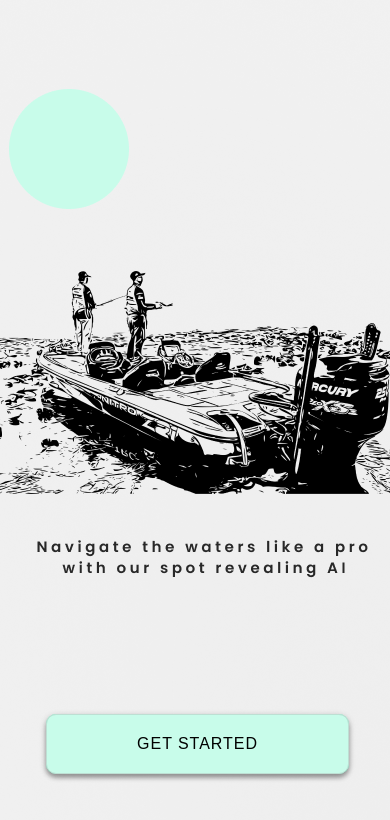
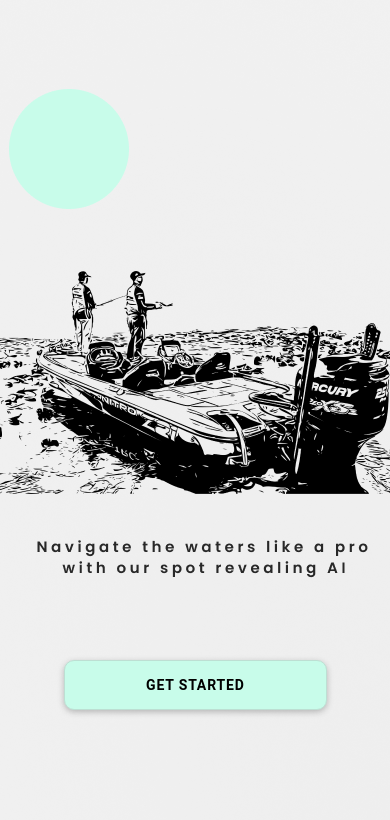
Before and after one commit to Tonikyy/chartAi-app, a React (Vite) app: page /splash in a window 390 px wide. Shown: the top 820 px of the page. Built offline with nearby package versions, Linux system fonts and the light colour scheme.

Commit message:
LogReg page+some tweaks for more responsive pages

```diff
--- a/package.json
+++ b/package.json
@@ -17,6 +17,7 @@
     "@capacitor/haptics": "5.0.6",
     "@capacitor/keyboard": "5.0.6",
     "@capacitor/status-bar": "5.0.6",
+    "@fontsource/poppins": "^5.0.8",
     "@ionic/react": "^7.0.0",
     "@ionic/react-router": "^7.0.0",
     "@types/react-router": "^5.1.20",
--- a/src/App.tsx
+++ b/src/App.tsx
@@ -1,9 +1,10 @@
 import { Redirect, Route } from 'react-router-dom';
 import { IonApp, IonRouterOutlet, setupIonicReact } from '@ionic/react';
 import { IonReactRouter } from '@ionic/react-router';
-import Home from './pages/Home';
 import SplashScreen from './pages/SplashScreen';
 import LogReg from './pages/logreg';
+import login from './pages/login';
+import register from './pages/register';
 /* Core CSS required for Ionic components to work properly */
 import '@ionic/react/css/core.css';
 
@@ -33,6 +34,8 @@ const App: React.FC = () => (
       <IonRouterOutlet>
         <Route path="/splash" component={SplashScreen} exact />
         <Route path="/logreg"  component={LogReg} exact />
+        <Route path="/login" component={login} />
+        <Route path="/register" component={register} />
         {/* Add other routes here */}
         <Redirect exact from="/" to="/splash" />
       </IonRouterOutlet>
--- a/src/pages/SplashScreen.css
+++ b/src/pages/SplashScreen.css
@@ -1,16 +1,18 @@
-.SplashScreen {
-    width: 390px;
-    height: 844px;
-    position: relative;
+
+  .taustasplash {
+    width: 100%;
+    height: 100vh;
+    display: flex;
+    flex-direction: column;
+    justify-content: center;
+    align-items: center;
     background: url('../images/splashscreen.png') no-repeat center center fixed;
     background-size: cover;
-    /* Add any other styles you need for the SplashScreen class */
   }
-
   @font-face {
     font-family: 'Poppins';
     src: url('../fonts/Poppins-Regular.woff') format('woff'); /* Update the path */
-    font-weight: normal;
+    font-weight: 500;
     font-style: normal;
   }
 
@@ -29,8 +31,25 @@
 
     --box-shadow: 0 2px 6px 0 rgb(0, 0, 0, 0.25);
 
-
-
+    --font-family: 'Poppins', sans-serif; /* Use the correct font-family name */
+    --font-weight: 500; /* Adjust the font weight as needed */
     --padding-top: 10px;
     --padding-bottom: 10px;
+
   }
+
+  .sisalto {
+    display: flex;
+    flex-direction: column;
+    align-items: center;
+  }
+
+  .splashbtn {
+    width: 200%;
+    height: 50px;
+    margin-bottom: auto;
+    margin-top: 400%;
+    margin-left: 50%;
+    margin-right: 50%;
+    position: relative;
+  }
--- a/src/pages/SplashScreen.tsx
+++ b/src/pages/SplashScreen.tsx
@@ -8,36 +8,20 @@ const SplashScreen: React.FC = () => {
   const history = useHistory();
 
   const handleButtonClick = () => {
+    console.log("-> logreg");
     // Navigate to the specific page
     history.push('/logreg');
     // Update '/my-page' with the actual path of your specific page
   };
 return (
-    <div className="SplashScreen">
+    <div className="taustasplash">
       {/* Your existing content */}
 
-      <div className="splashbtn">
+      <div className="sisalto">
         {/* ... */}
-        <IonButton
-  className="splashbtn"
-  style={{
-    width: 303,
-    height: 60,
-    left: 44,
-    top: 710,
-    position: 'absolute',
-    boxShadow: '0px 4px 4px rgba(0, 0, 0, 0.25)',
-    background: 'aquamarine',
-    borderRadius: 10,
-    fontFamily: 'sans-serif',
-    font: 'poppins',
-    fontSize: 16,
-    color: 'black',
-  }}
-  onClick={() => handleButtonClick()}
->
-  Get started
-</IonButton>
+        <IonButton className="splashbtn" onClick={() => handleButtonClick()}>
+          <b>Get started</b>
+        </IonButton>
       </div>
     </div>
   );
--- /dev/null
+++ b/src/pages/login.tsx
@@ -0,0 +1,12 @@
+import React from 'react';
+
+const Login: React.FC = () => {
+  return (
+    <div>
+      <h2>Login Page</h2>
+      {/* Your login form and logic go here */}
+    </div>
+  );
+};
+
+export default Login;
--- /dev/null
+++ b/src/pages/logreg.css
@@ -0,0 +1,76 @@
+.tausta {
+  width: 100%;
+  height: 100vh;
+  display: flex;
+  flex-direction: column;
+  justify-content: center;
+  align-items: center;
+  background: url('../images/lgnreg.png') no-repeat center center fixed;
+  background-size: cover;
+}
+
+.sisalto {
+  display: flex;
+  flex-direction: column;
+  align-items: center;
+}
+
+.logregbtn1 {
+  width: 300%;
+  height: 50px;
+  margin-bottom: auto;
+  margin-top: 550%;
+  position: relative;
+  margin-left: 50%;
+  margin-right: 50%;
+}
+.logregbtn2 {
+  width: 300%;
+  height: 50px;
+  margin-bottom: 80%;
+  margin-left: 50%;
+  margin-right: 50%;
+}
+
+@font-face {
+  font-family: 'Poppins';
+  src: url('../fonts/Poppins-Regular.woff') format('woff'); /* Update the path */
+  font-weight: normal;
+  font-style: normal;
+}
+
+ion-button {
+  --background: #C8FCEA;
+  --background-hover: #658378;
+  --background-activated: #C8FCEA;
+  --background-focused: #C8FCEA;
+
+  --color: #000000;
+
+  --border-radius: 10px;
+  --border-color: #bddfd3;
+  --border-style: solid;
+  --border-width: 1px;
+
+  --box-shadow: 0 2px 6px 0 rgb(0, 0, 0, 0.25);
+
+  --font-family: 'Poppins', sans-serif; /* Use the correct font-family name */
+  --font-weight: 500; /* Adjust the font weight as needed */
+
+  --padding-top: 10px;
+  --padding-bottom: 10px;
+
+}
+
+ion-back-button {
+  --color: rgb(0, 0, 0);
+  --background: #c8fcea00;
+  --background-hover: #65837800;
+  --background-activated: #c8fcea00;
+  --background-focused: #c8fcea00;
+}
+
+.takaisin {
+  margin-left: -280%;
+  padding-top: 10%;
+}
--- a/src/pages/logreg.tsx
+++ b/src/pages/logreg.tsx
@@ -1,12 +1,35 @@
-// src/pages/LogReg.tsx
 import React from 'react';
-import { useHistory } from 'react-router';
+import './logreg.css';
+import { useHistory } from 'react-router-dom';
+import { IonBackButton, IonButton } from '@ionic/react';
 
 const LogReg: React.FC = () => {
+  const history = useHistory();
+
+  const handleLoginClick = () => {
+    console.log('Login button clicked');
+    // Navigoi login sivulle
+    history.push('/login');
+  };
+
+  const handleRegisterClick = () => {
+    console.log('Register button clicked');
+    // Navigoi register sivulle
+    history.push('/register');
+  };
+
   return (
-    <div>
-      <h1>Login/Register Page</h1>
-      {/* Add your login/register content here */}
+    <div className="tausta">
+      <div className="sisalto">
+            <IonBackButton className='takaisin' defaultHref="/splashscreen"/>
+        <IonButton className="logregbtn1" onClick={handleLoginClick}>
+         <b> Login </b>
+        </IonButton>
+        <br/>
+        <IonButton className="logregbtn2" onClick={handleRegisterClick}>
+          <b> Register </b>
+        </IonButton>
+      </div>
     </div>
   );
 };
--- /dev/null
+++ b/src/pages/register.tsx
@@ -0,0 +1,13 @@
+// Register.tsx
+import React from 'react';
+
+const Register: React.FC = () => {
+  return (
+    <div>
+      <h2>Register Page</h2>
+      {/* Your registration form and logic go here */}
+    </div>
+  );
+};
+
+export default Register;
```
Also changed, not shown: src/pages/Home.tsx (deleted, +0 -25 lines), src/images/lgnreg.png (added), src/pages/Home.css (deleted), 1 other file (tests, documents, lock files or other folders).
